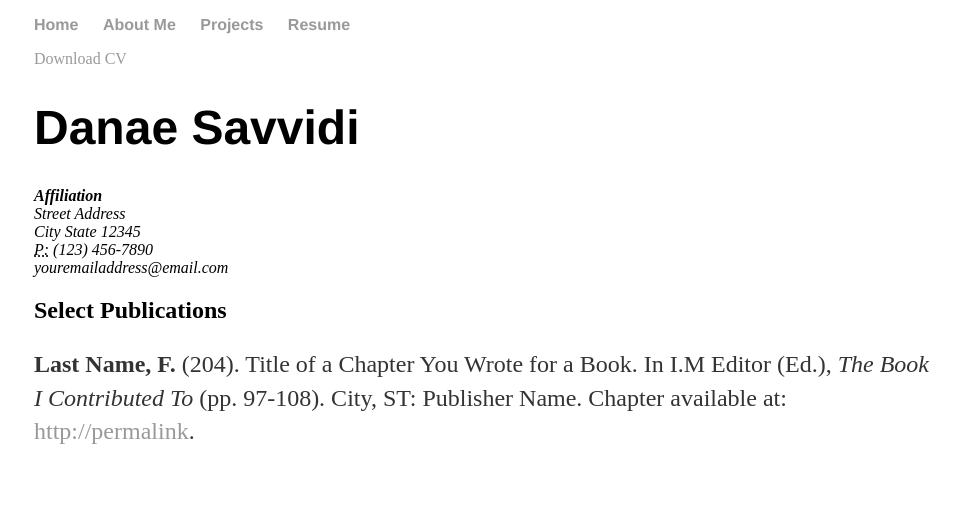
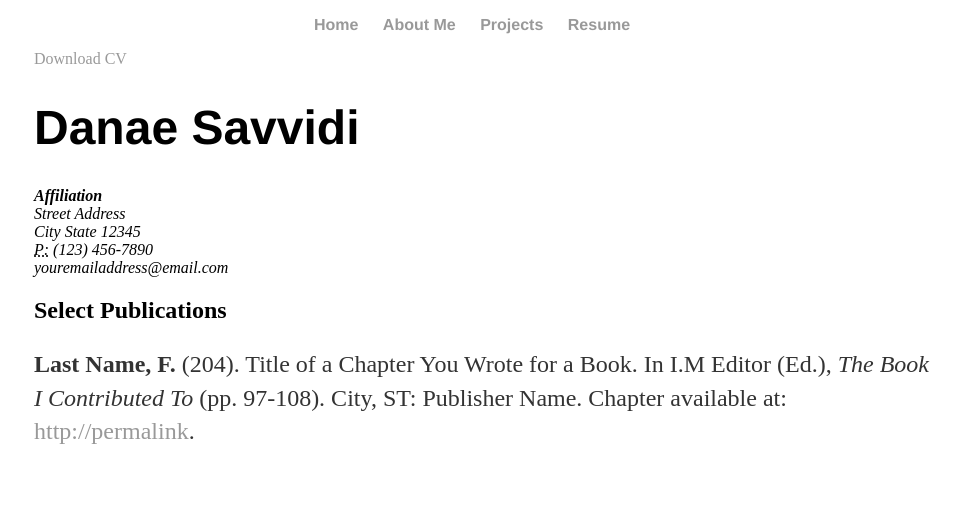
Before and after one commit to danaesav/danaesav.github.io, a Jekyll site: the page built from cv/index.html, in a window 1280 px wide. Shown: the part 465-974 px from the top of the page, without its empty margins (158-1116 px from the left). Built offline with Jekyll 4.4.1, drawn with Linux system fonts in a browser that asks for light colours.

Commit message:
Update topheader.html

```diff
--- a/_includes/topheader.html
+++ b/_includes/topheader.html
@@ -1,7 +1,7 @@
 
-<header class="site-header">
+<header class="site-header" align="middle">
   <div class="wrapper">
-    <img class="center" style="width:720px;height:404.8px;" alt="Check out Supergirl and The Flaaashhhh" onclick="toggleDarkMode()" src="https://cdn.onebauer.media/one/empire-images/features/5841f414fd71167f1ea1c0b8/invasion-crossover9.jpg?quality=50&width=1800&ratio=16-9&resizeStyle=aspectfill&format=jpg"/>
+    <img class="center" align="middle" style="width:720px;height:404.8px;" alt="Check out Supergirl and The Flaaashhhh" onclick="toggleDarkMode()" src="https://cdn.onebauer.media/one/empire-images/features/5841f414fd71167f1ea1c0b8/invasion-crossover9.jpg?quality=50&width=1800&ratio=16-9&resizeStyle=aspectfill&format=jpg"/>
     <div class="trigger">
       <nav class="left">
         <ul>
```
